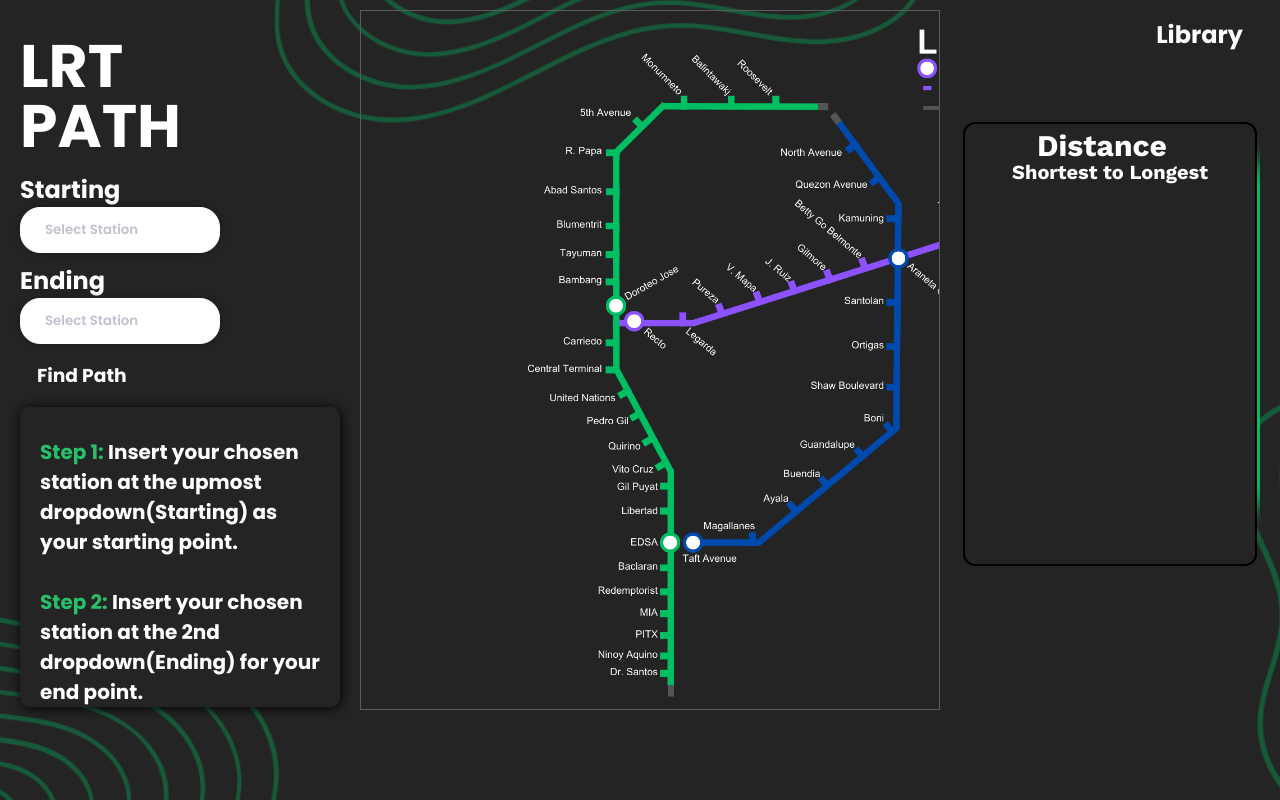
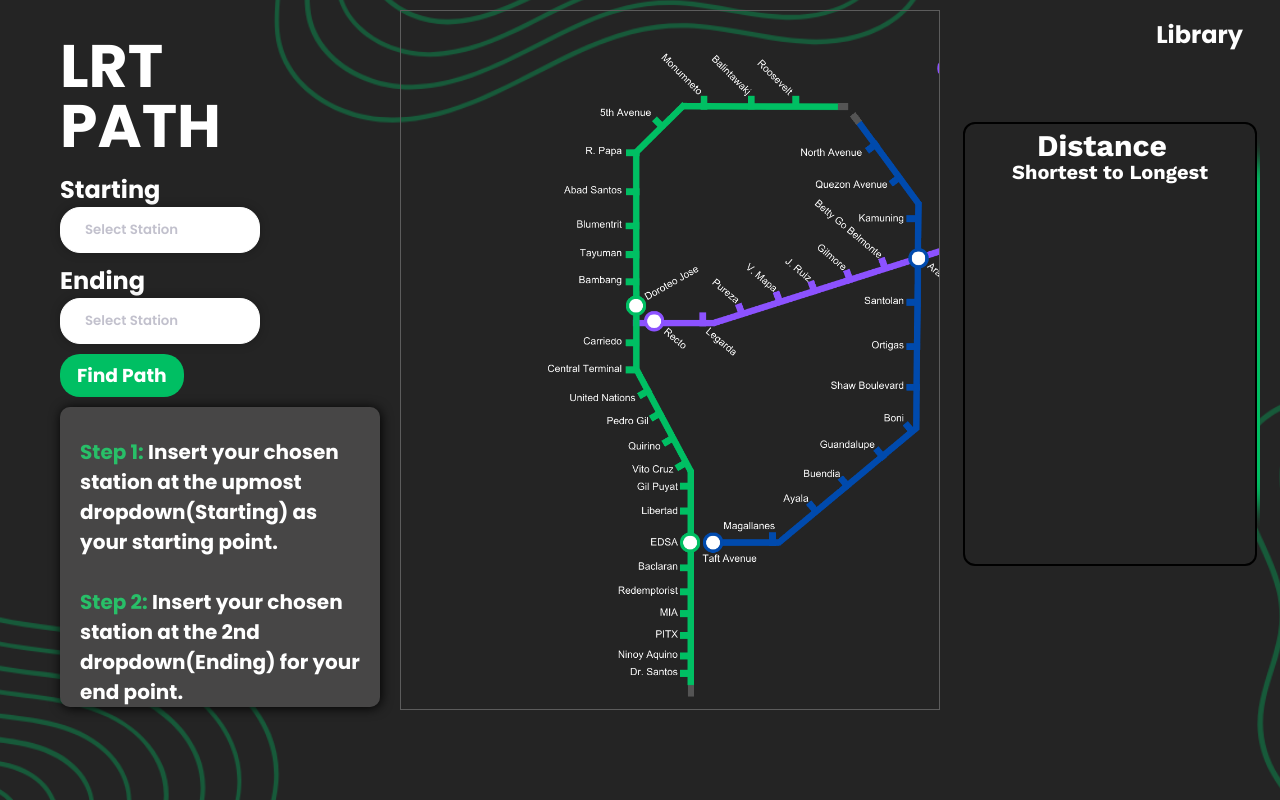
Before and after one commit to RheoCents/Baby-MEN-Webpage, a Flask app: page /work4 in a window 1280 px wide. Shown: the part 60-860 px from the top of the page. Run offline with Flask 3, Linux system fonts and the light colour scheme.

Commit message:
lrtpath layout change

```diff
--- a/templates/lrtpath.html
+++ b/templates/lrtpath.html
@@ -24,6 +24,7 @@
             color: white;
             padding: 10px 0;
             margin-top: 60px;
+            margin-left: 40px;
             display: flex;
             justify-content: space-between;
         }
@@ -88,6 +89,12 @@
         a.hlght{
             background-color: #00bf63;
             color: white;
+        }
+
+        h3 a {
+            background-color: #00bf63;
+            color:  white;
+            margin-bottom: 10px;
         }
 
         .logo-img {
@@ -237,7 +244,7 @@
             border-radius: 10px;
             width: 320px;
             height: 300px;
-            background-color: #242424;
+            background-color: #474646;
             -webkit-box-shadow: 1px 1px 12px #000;
             box-shadow: 1px 1px 12px #000;
             -webkit-transform: preserve-3d;
@@ -419,7 +426,7 @@
                                 <li class="option option2">North Avenue</li>
                         </ul>
                         <h3>
-                            <a onclick="findPath()"; style = "margin-bottom: 10px;">Find Path</a>
+                            <a onclick="findPath()">Find Path</a>
                         </h3>
                     </div>
                     <script src="static/js/dropdownjs.js"></script>
```
